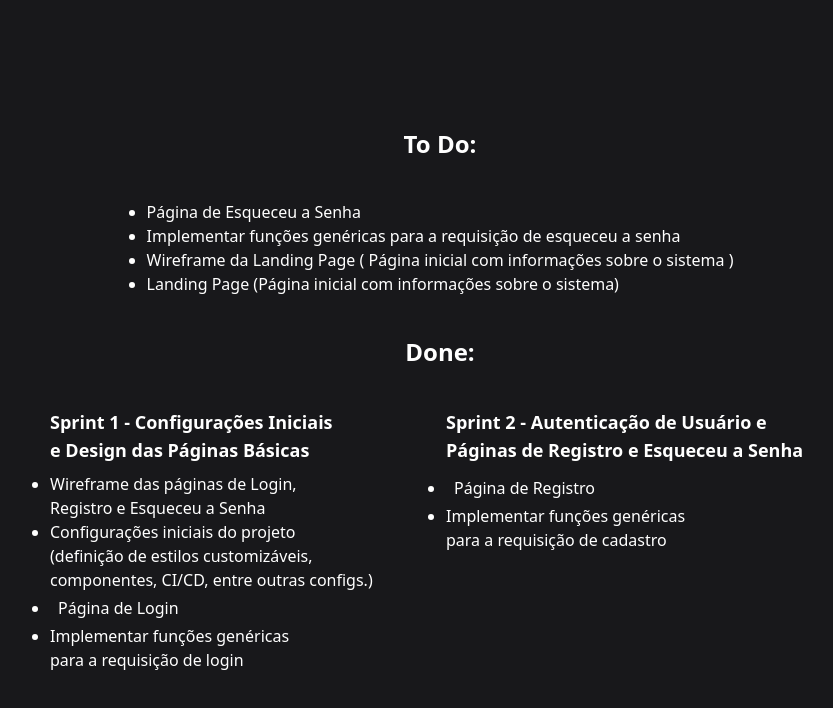
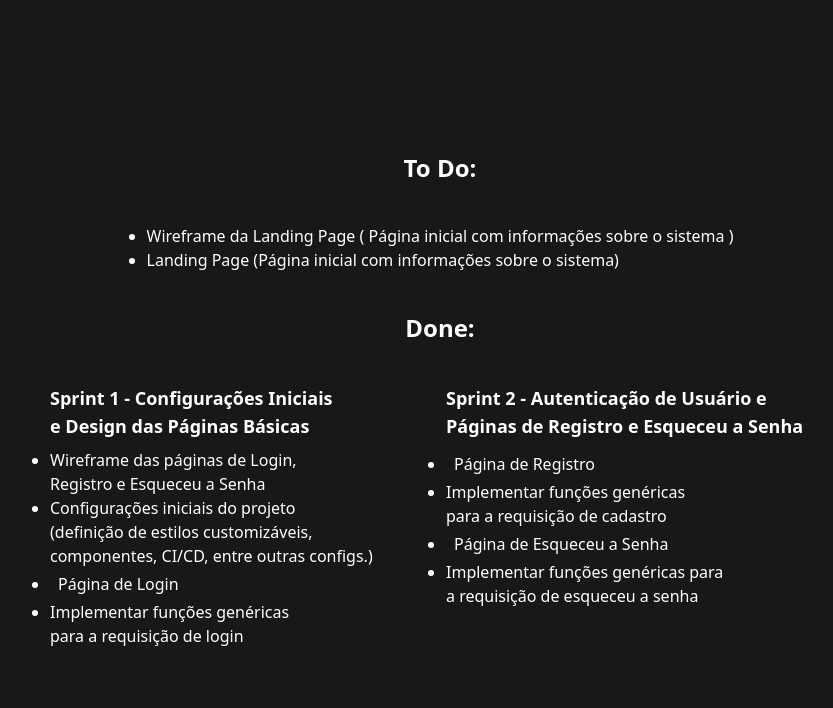
Before and after one commit to Edgar-Klewert/Frontend-RiskVision, a Next.js app: page / in a window 1280 px wide. Shown: the top 708 px of the page, without its empty margins (200-1033 px from the left). Built offline with nearby package versions, Linux system fonts and the light colour scheme.

Commit message:
:sparkles: feat: update ForgotPassword page styling and add links in Home page for better navigation

```diff
--- a/src/app/(no-auth)/forgot-password/page.tsx
+++ b/src/app/(no-auth)/forgot-password/page.tsx
@@ -73,7 +73,7 @@ export default function ForgotPassword() {
       <Container className='px-6'>
         <div className='flex w-full flex-col items-center gap-10 rounded-xl bg-white px-8 py-6 text-black'>
           <Button
-            className='self-start text-center'
+            className='self-start text-center text-black'
             variant='router'
             size='icon'
             onClick={() => router.back()}
--- a/src/app/page.tsx
+++ b/src/app/page.tsx
@@ -8,10 +8,6 @@ export default function Home() {
       <Container>
         <h1 className='text-2xl font-bold'>To Do:</h1>
         <ul className='list-disc'>
-          <li>Página de Esqueceu a Senha</li>
-          <li>
-            Implementar funções genéricas para a requisição de esqueceu a senha
-          </li>
           <li>
             Wireframe da Landing Page &#40; Página inicial com informações sobre
             o sistema &#41;
@@ -51,6 +47,15 @@ export default function Home() {
               <li>
                 Implementar funções genéricas para a requisição de cadastro
               </li>
+              <li>
+                <Link href={`${PAGES.FORGOT_PASSWORD}`}>
+                  Página de Esqueceu a Senha
+                </Link>
+              </li>
+              <li>
+                Implementar funções genéricas para a requisição de esqueceu a
+                senha
+              </li>
             </ul>
           </div>
         </div>
```
